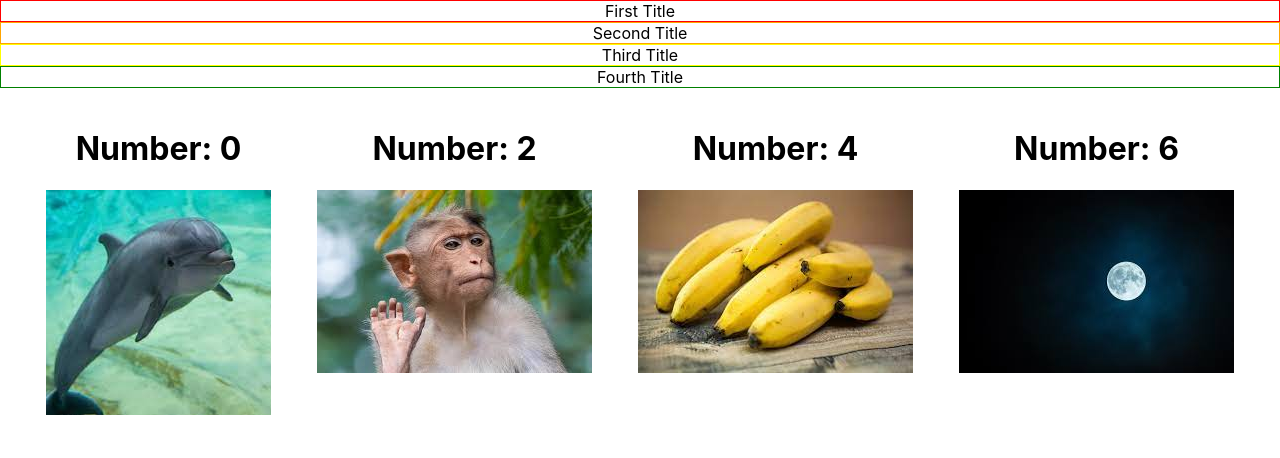
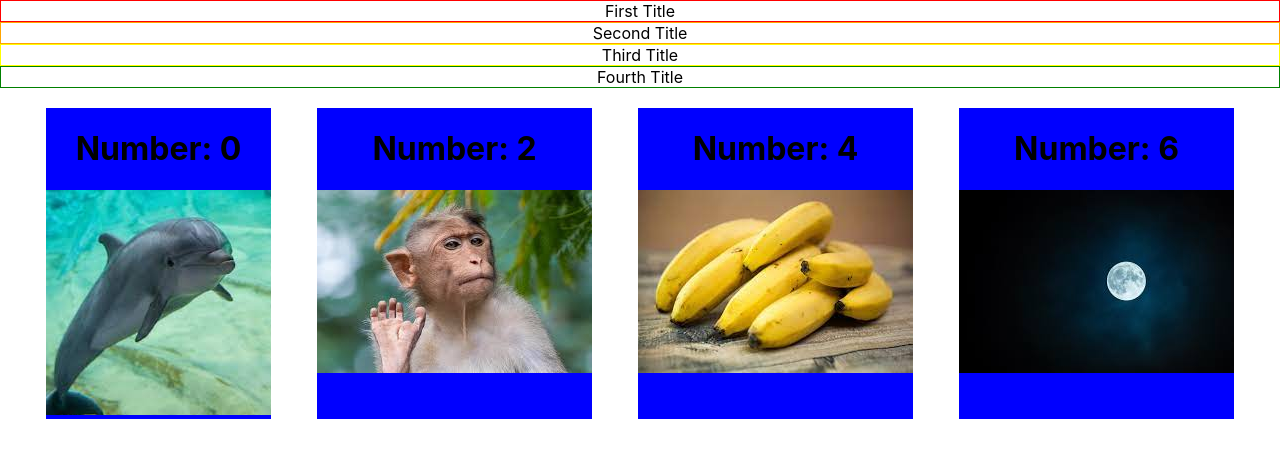
Before and after one commit to JoshuaJonesTS/basic-react-practice, a React (Create React App) app: page / in a window 1280 px wide. Shown: the top 458 px of the page. Built offline with nearby package versions, Linux system fonts and the light colour scheme.

Commit message:
Get css file to work

```diff
--- a/src/blocks/Square/square.block.css
+++ b/src/blocks/Square/square.block.css
@@ -1,5 +1,5 @@
 .test {
-    background-Color: color;
+    background-color: blue;
     width: '15%';
     height: '200px'
 }
--- a/src/blocks/Square/square.block.jsx
+++ b/src/blocks/Square/square.block.jsx
@@ -1,11 +1,11 @@
 import React from 'react';
-import './square.block.css'
+import styles from './square.block.css'
 
 const Square = ({ picture, number, color }) => {
     let evenNumbers = number * 2;
     let word = `Number: ${evenNumbers}`
     return (
-        <div className="test">
+        <div className={styles.test}class='test'>
             <h1>{word}</h1>
             <img src={picture} alt=""></img>
         </div>
```
